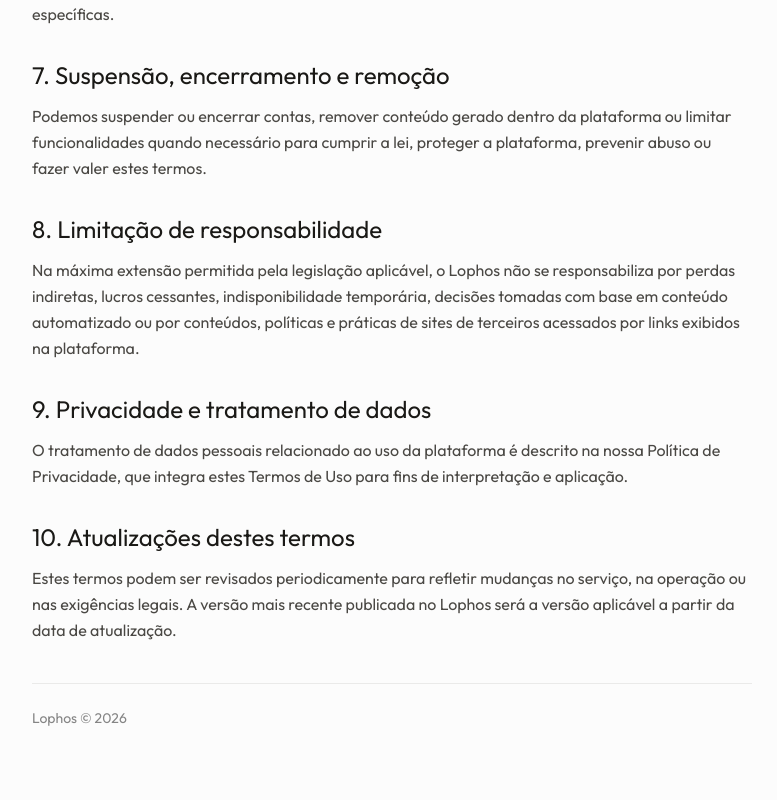
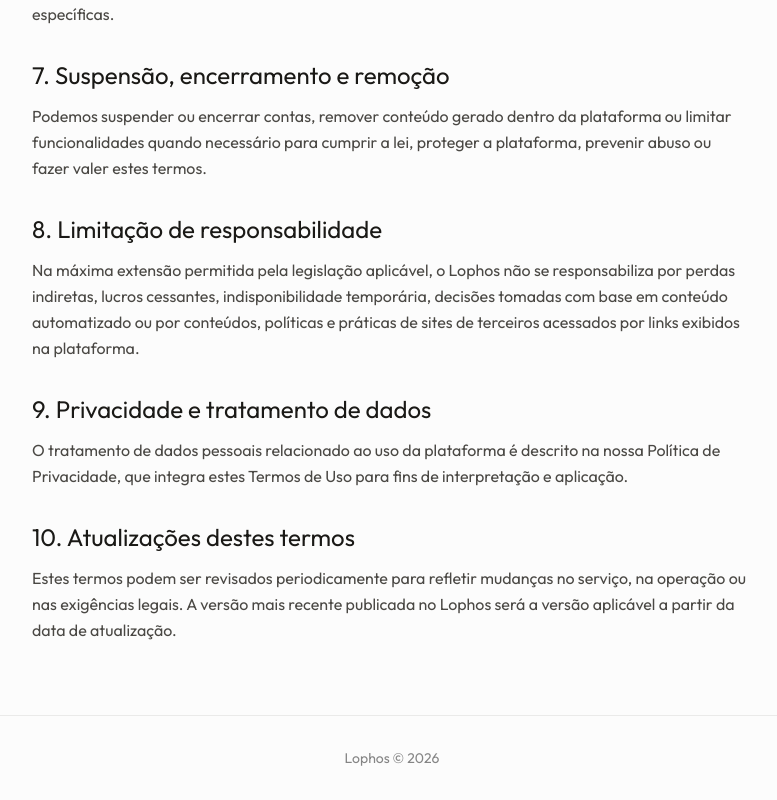
Before and after one commit to designstudio/lophos-feed, a Next.js app: page /termos-de-uso in a window 1280 px wide. Shown: the part 1663-2463 px from the top of the page, without its empty margins (248-1025 px from the left). Before the commit the page ends 2431 px from the top, so only its background shows below. Built offline with nearby package versions, Linux system fonts and the light colour scheme; no server answers.

Commit message:
Align legal page footer with full-width layout

```diff
--- a/src/components/LegalPage.tsx
+++ b/src/components/LegalPage.tsx
@@ -88,11 +88,13 @@ export function LegalPage({
               {children}
             </div>
           </article>
+        </div>
 
-          <footer className="border-t border-border pt-6 pb-2">
+        <footer className="w-full border-t border-border px-6 py-8 md:px-8">
+          <div className="mx-auto flex max-w-6xl items-center justify-center">
             <p className="text-sm text-ink-tertiary">Lophos © 2026</p>
-          </footer>
-        </div>
+          </div>
+        </footer>
       </div>
     </main>
   )
```
